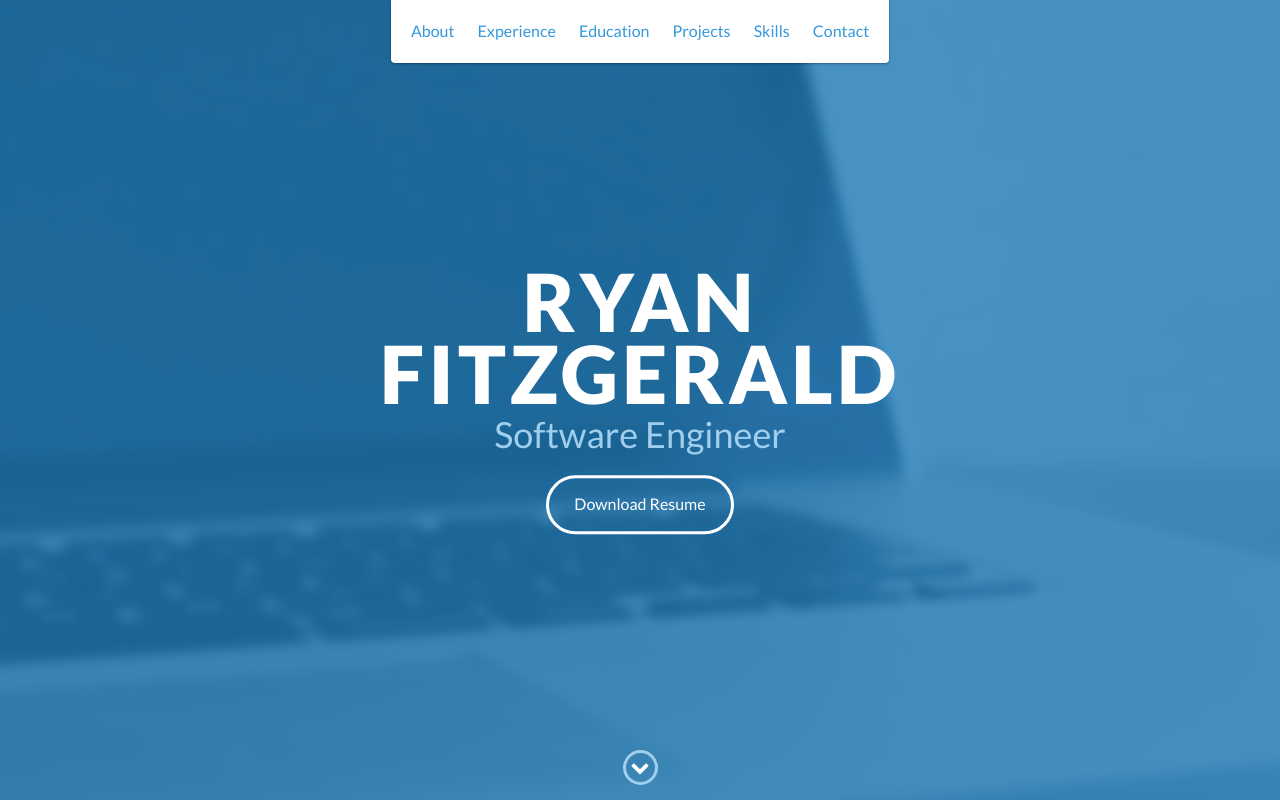
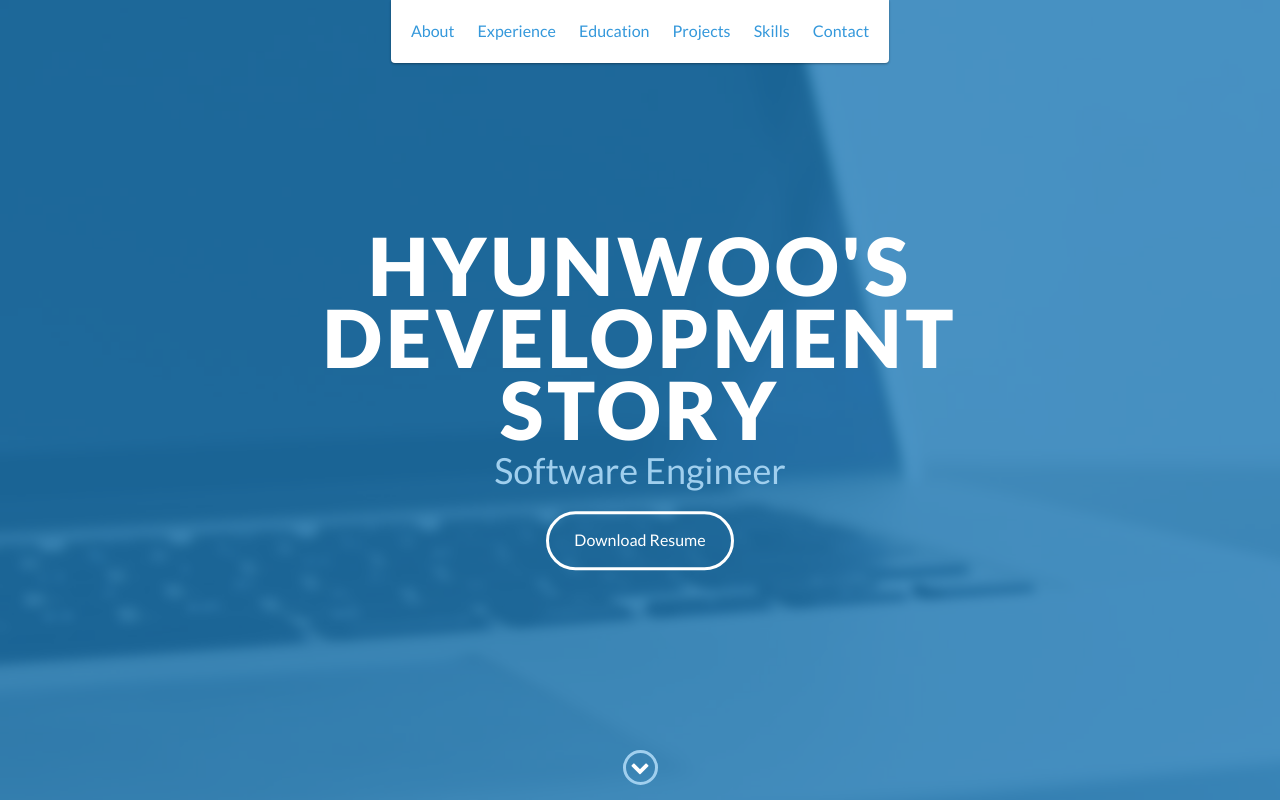
Before and after one commit to zusdn90/zusdn90.github.io, a website: page index.html in a window 1280 px wide. Shown: the top 800 px of the page. Drawn offline with nearby package versions, Linux system fonts and the light colour scheme.

Commit message:
Title update
Title update

```diff
--- a/index.html
+++ b/index.html
@@ -48,7 +48,7 @@
 
     <div id="lead">
         <div id="lead-content">
-            <h1>Ryan Fitzgerald</h1>
+            <h1>Hyunwoo's Development Story</h1>
             <h2>Software Engineer</h2>
             <a href="#" class="btn-rounded-white">Download Resume</a>
         </div>
```
